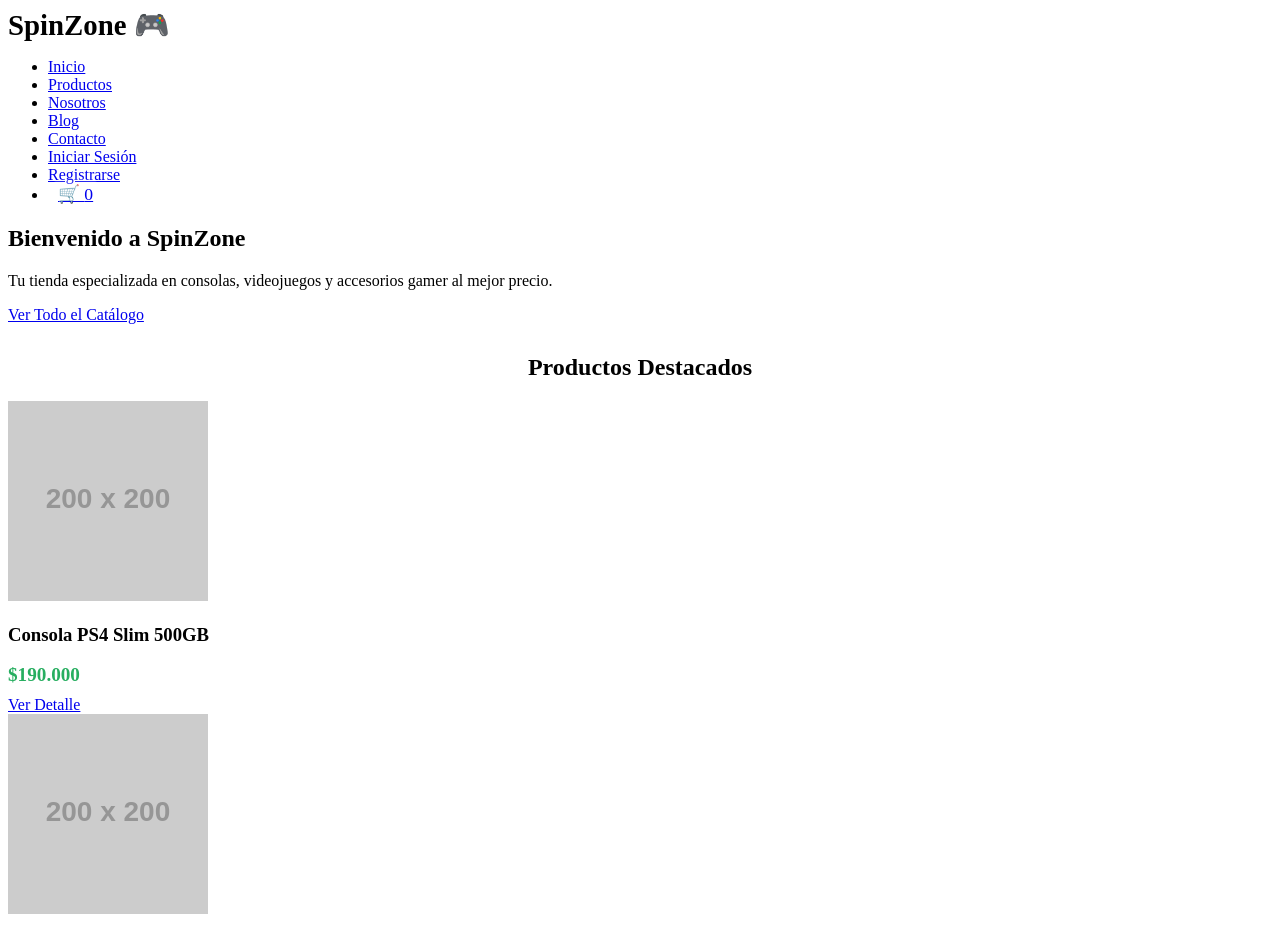
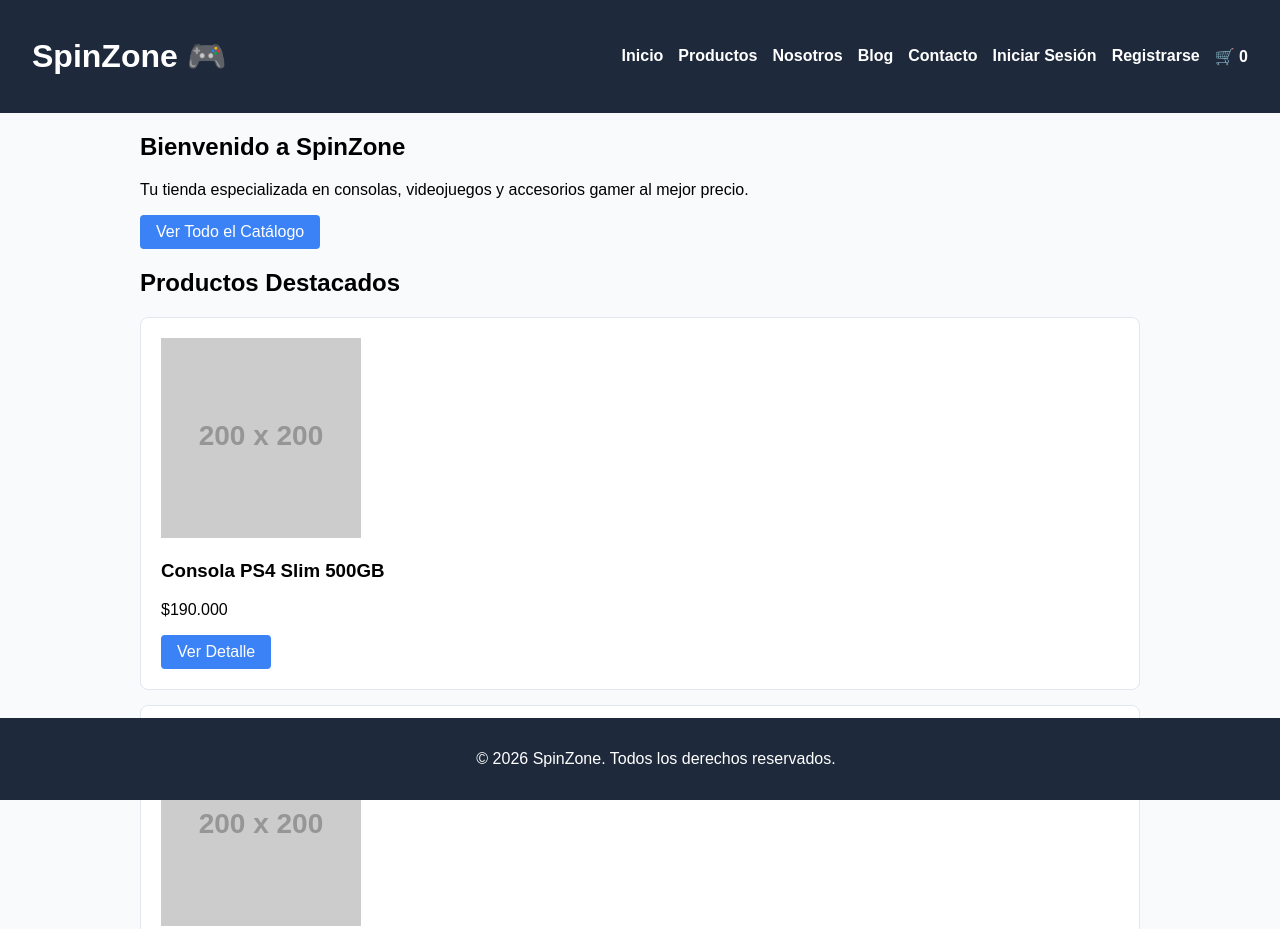
Before and after one commit to Gabo20042720/SpinZone, a plain HTML site: page index.html in a window 1280 px wide. Shown: the top 929 px of the page. Drawn offline with Linux system fonts and the light colour scheme; placeholder pictures from the web are drawn by us.

```diff
--- a/css/styles.css
+++ b/css/styles.css
@@ -1,28 +1,68 @@
-.logo h1 {
-    margin: 0;
-    font-size: 1.8rem;
+:root {
+    --primary: #1e293b;
+    --accent: #3b82f6;
+    --bg: #f8fafc;
 }
 
-.carrito-icon {
-    font-size: 1.1rem;
-    background: rgba(255, 255, 255, 0.15);
-    padding: 5px 10px;
-    border-radius: 20px;
+body {
+    font-family: Arial, sans-serif;
+    margin: 0;
+    padding: 0;
+    background-color: var(--bg);
 }
 
-.productos-destacados {
-    margin-top: 30px;
+header {
+    background-color: var(--primary);
+    color: white;
+    padding: 1rem 2rem;
+    display: flex;
+    justify-content: space-between;
+    align-items: center;
 }
 
-.productos-destacados h2 {
-    text-align: center;
-    margin-bottom: 20px;
-    color: var(--primary);
+nav ul {
+    list-style: none;
+    display: flex;
+    gap: 15px;
+    margin: 0;
+    padding: 0;
 }
 
-.precio {
-    font-size: 1.2rem;
+nav a {
+    color: white;
+    text-decoration: none;
     font-weight: bold;
-    color: #27ae60;
-    margin: 10px 0;
 }
+
+main {
+    max-width: 1000px;
+    margin: 20px auto;
+    padding: 0 20px;
+}
+
+.card {
+    background: white;
+    border: 1px solid #e2e8f0;
+    padding: 20px;
+    border-radius: 8px;
+    margin-bottom: 15px;
+}
+
+.btn {
+    display: inline-block;
+    background-color: var(--accent);
+    color: white;
+    padding: 8px 16px;
+    text-decoration: none;
+    border-radius: 4px;
+}
+
+footer {
+    background-color: var(--primary);
+    color: white;
+    text-align: center;
+    padding: 1rem;
+    position: fixed;
+    bottom: 0;
+    width: 100%;
+}
```
